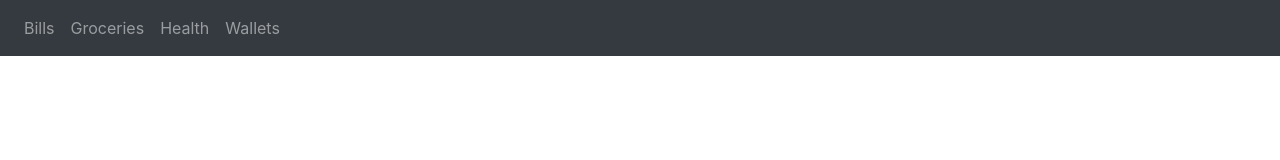
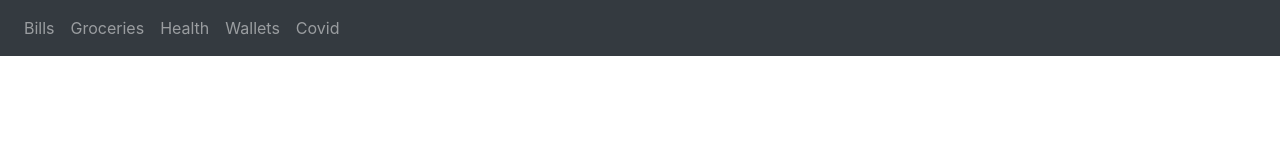
Before and after one commit to saandeepgithub/mportal-ui, a React (Create React App) app: page / in a window 1280 px wide. Shown: the top 160 px of the page. Built offline with nearby package versions, Linux system fonts and the light colour scheme.

Commit message:
covid as menu

```diff
--- a/src/components/groceri/Menu.js
+++ b/src/components/groceri/Menu.js
@@ -12,6 +12,7 @@ class Menu extends React.Component {
                     <Nav.Link href="groceries">Groceries</Nav.Link>
                     <Nav.Link href="health">Health</Nav.Link>
                     <Nav.Link href="wallets">Wallets</Nav.Link>
+                    <Nav.Link href="covid">Covid</Nav.Link>
                 </Nav>
             </Navbar>
         </div>
```
